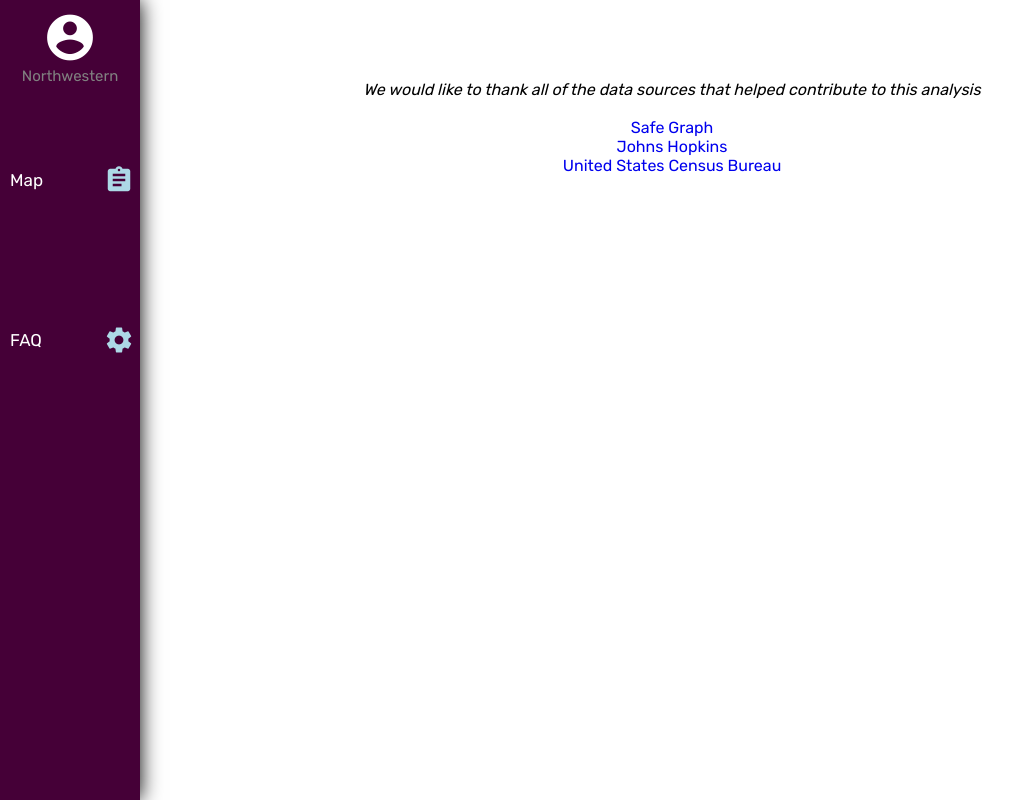
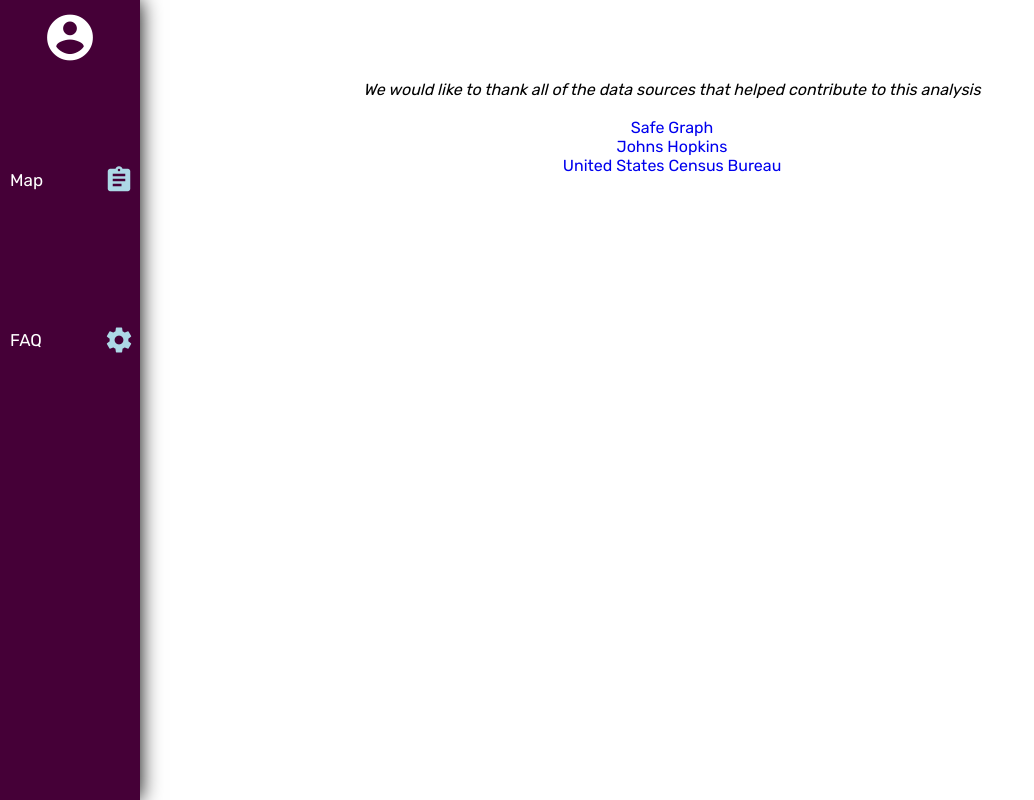
Before and after one commit to bongam12/bongam12.github.io, a Flask app: page /faq in a window 1280 px wide. Shown: the whole page, without its empty margins (0-1034 px from the left). Run offline with Flask 2, Linux system fonts and the light colour scheme; some web fonts are replaced.

Commit message:
faq update

```diff
--- a/templates/index2.html
+++ b/templates/index2.html
@@ -338,7 +338,7 @@
         <div>
           <i class="material-icons" id="profilePic" style=''>account_circle</i>
         </div>
-        <p style='border:0px solid red;padding:0;margin-top:-2px;'>Northwestern</p>
+        <p style='border:0px solid red;padding:0;margin-top:-2px;'></p>
       </div>
 
       <ul class='navLinks'>
```
